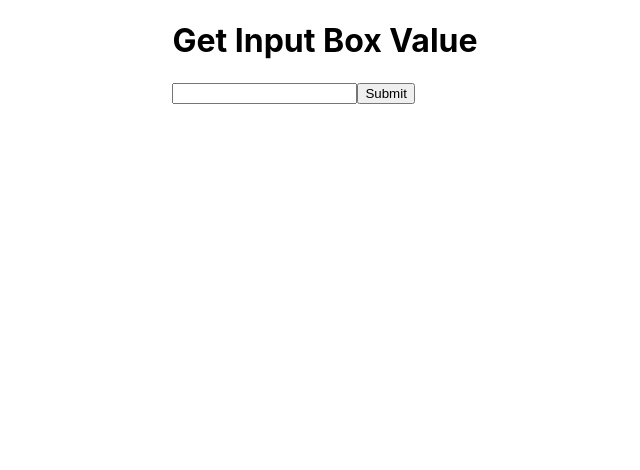
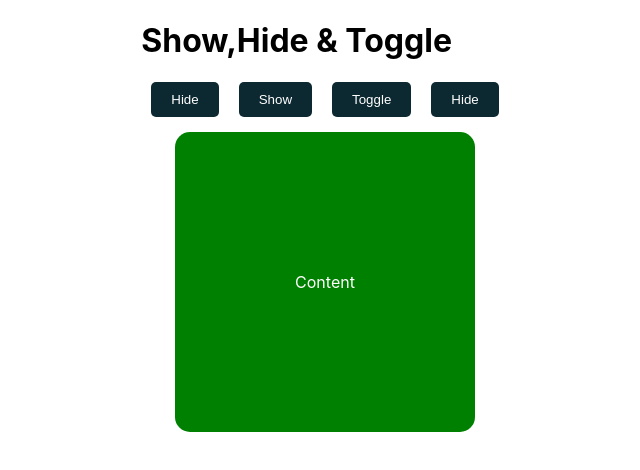
Before and after one commit to AKSHAY0128W/React, a React (Create React App) app: page / in a window 1280 px wide. Shown: the top 470 px of the page, without its empty margins (315-955 px from the left). Built offline with nearby package versions, Linux system fonts and the light colour scheme.

Commit message:
chore: Add Toggle component to App.js for toggling functionality

```diff
--- a/src/App.css
+++ b/src/App.css
@@ -28,6 +28,29 @@
   color: #61dafb;
 }
 
+.status {
+  width: 300px;
+  height: 300px;
+  background-color: green;
+  color: #fff;
+  display: flex;
+  justify-content: center;
+  align-items: center;
+  border-radius: 5%;
+  margin: 15px auto 40px;
+}
+
+
+button {
+  padding: 10px 20px;
+  background-color: #0c2830;
+  color: #fff;
+  border: none;
+  border-radius: 5px;
+  cursor: pointer;
+  margin: 0 10px;
+}
+
 @keyframes App-logo-spin {
   from {
     transform: rotate(0deg);
--- a/src/App.js
+++ b/src/App.js
@@ -9,6 +9,7 @@ import PropsClass from './propsClass.jsx';
 import UserList from './UserList';
 import InputBox from './inputBox.jsx';
 import React, { useState } from 'react';
+import Toggle from './Toggle.jsx';
 function App() {
 
   // function common() {
@@ -68,7 +69,9 @@ function App() {
 
       {/* <PropsClass /> */}
 
-      <InputBox />
+      {/* <InputBox /> */}
+
+      <Toggle />
 
 
 
--- /dev/null
+++ b/src/Toggle.jsx
@@ -0,0 +1,27 @@
+import React, { useState } from 'react'
+
+function Toggle() {
+   const [status, setStatus] = useState(true)
+
+   return (
+      <div>
+         <h1>Show,Hide & Toggle</h1>
+         {/* example 1 SHOW & HIDE */}
+         <button onClick={() => setStatus(false)}>Hide</button>
+         <button onClick={() => setStatus(true)}>Show</button>
+
+         {/* example 2 TOOGLE */}
+
+         <button onClick={() => setStatus(!status)}>Toggle</button>
+
+         {/* example 1 TOGGLE WITH SHOW AND CHANGE  */}
+         <button onClick={() => setStatus(!status)}>{status ? 'Hide' : 'Show'}</button>
+
+         {
+            status ? <div className='status'>Content</div> : null
+         }
+      </div >
+   )
+}
+
+export default Toggle
```
